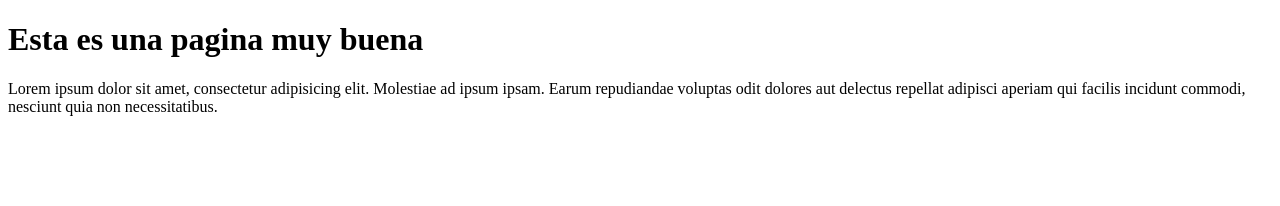
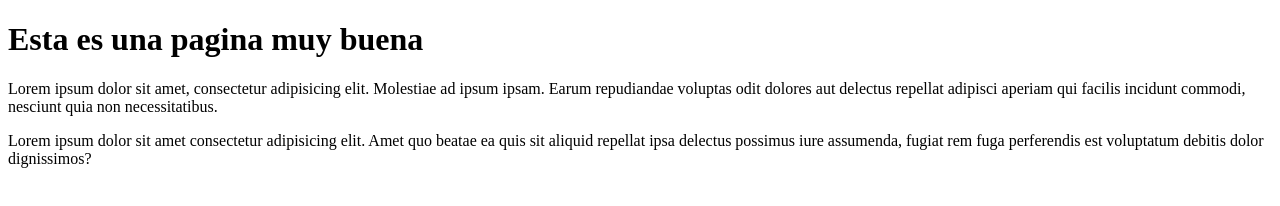
Before and after one commit to javierriosr/curso_desarrollo, a plain HTML site: page index.html in a window 1280 px wide. Drawn offline with Linux system fonts and the light colour scheme.

Commit message:
se aguero parrafo

```diff
--- a/index.html
+++ b/index.html
@@ -9,5 +9,6 @@
 <body>
     <h1>Esta es una pagina muy buena</h1>
     <p>Lorem ipsum dolor sit amet, consectetur adipisicing elit. Molestiae ad ipsum ipsam. Earum repudiandae voluptas odit dolores aut delectus repellat adipisci aperiam qui facilis incidunt commodi, nesciunt quia non necessitatibus.</p>
+    <p>Lorem ipsum dolor sit amet consectetur adipisicing elit. Amet quo beatae ea quis sit aliquid repellat ipsa delectus possimus iure assumenda, fugiat rem fuga perferendis est voluptatum debitis dolor dignissimos?</p>
 </body>
 </html>
```
